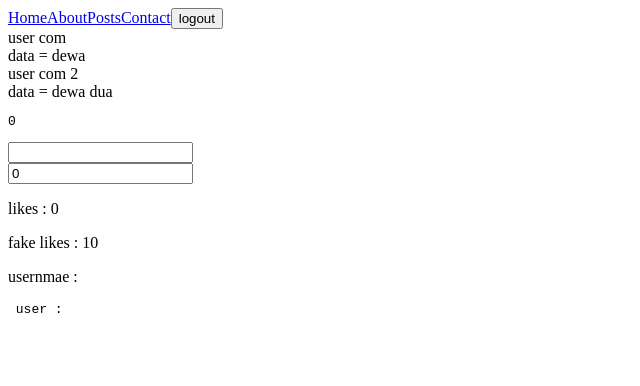
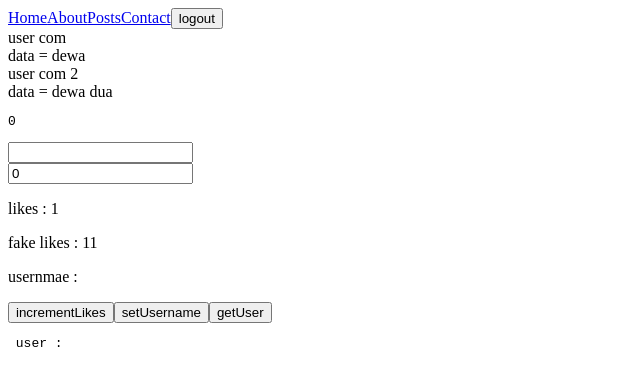
Before and after one commit to ngodingbentar/vue, a Vue app: page / in a window 1280 px wide. Shown: the top 386 px of the page, without its empty margins (0-640 px from the left). Built offline with nearby package versions, Linux system fonts and the light colour scheme; sample sign-in values are in the browser's storage.

Commit message:
added: map helpers

```diff
--- a/package.json
+++ b/package.json
@@ -3,7 +3,7 @@
   "version": "0.1.0",
   "private": true,
   "scripts": {
-    "serve": "vue-cli-service serve",
+    "dev": "vue-cli-service serve",
     "build": "vue-cli-service build",
     "lint": "vue-cli-service lint"
   },
--- a/src/pages/Home.vue
+++ b/src/pages/Home.vue
@@ -5,13 +5,19 @@
     <p>likes : {{likes}}</p>
     <p>fake likes : {{fakeTotalLikes}}</p>
     <p>usernmae : {{username}}</p>
+
+    <div>
+      <button @click="incrementLikes">incrementLikes</button>
+      <button @click="setUsername('dew')">setUsername</button>
+      <button @click="getUser">getUser</button>
+    </div>
     <pre> user : {{user}}</pre>
   </div>
 </template>
 
 <script>
 // import { computed } from 'vue'
-import { mapGetters, mapState } from 'vuex'
+import { mapActions, mapGetters, mapMutations, mapState } from 'vuex'
 import SuspenseComp from '../components/Suspense/index.vue';
 import VmodelComp from '../components/Vmodel/index.vue';
   export default {
@@ -39,6 +45,10 @@ import VmodelComp from '../components/Vmodel/index.vue';
       ...mapState(["username", "user"]),
       ...mapState({ likes: 'totalLikes' }),
       ...mapGetters(["fakeTotalLikes"])
+    },
+    methods: {
+      ...mapMutations(['incrementLikes', 'setUsername', 'setUser']),
+      ...mapActions(['getUser'])
     }
   }
 </script>
--- a/src/stores/index.js
+++ b/src/stores/index.js
@@ -3,7 +3,7 @@ import { createStore } from "vuex";
 export const store = createStore({
   state() {
     return {
-      totalLikes: 0,
+      totalLikes: 1,
       username  : '',
       user      : null,
     };
@@ -26,7 +26,7 @@ export const store = createStore({
   },
   actions: {
     async getUser({ commit }) {
-      const response = await fetch('https://jsonplaceholder.typicode.com/users/1');
+      const response = await fetch(`https://jsonplaceholder.typicode.com/users/${this.state.totalLikes}`);
       const data = await response.json();
       commit('setUser', data);
     }
```
